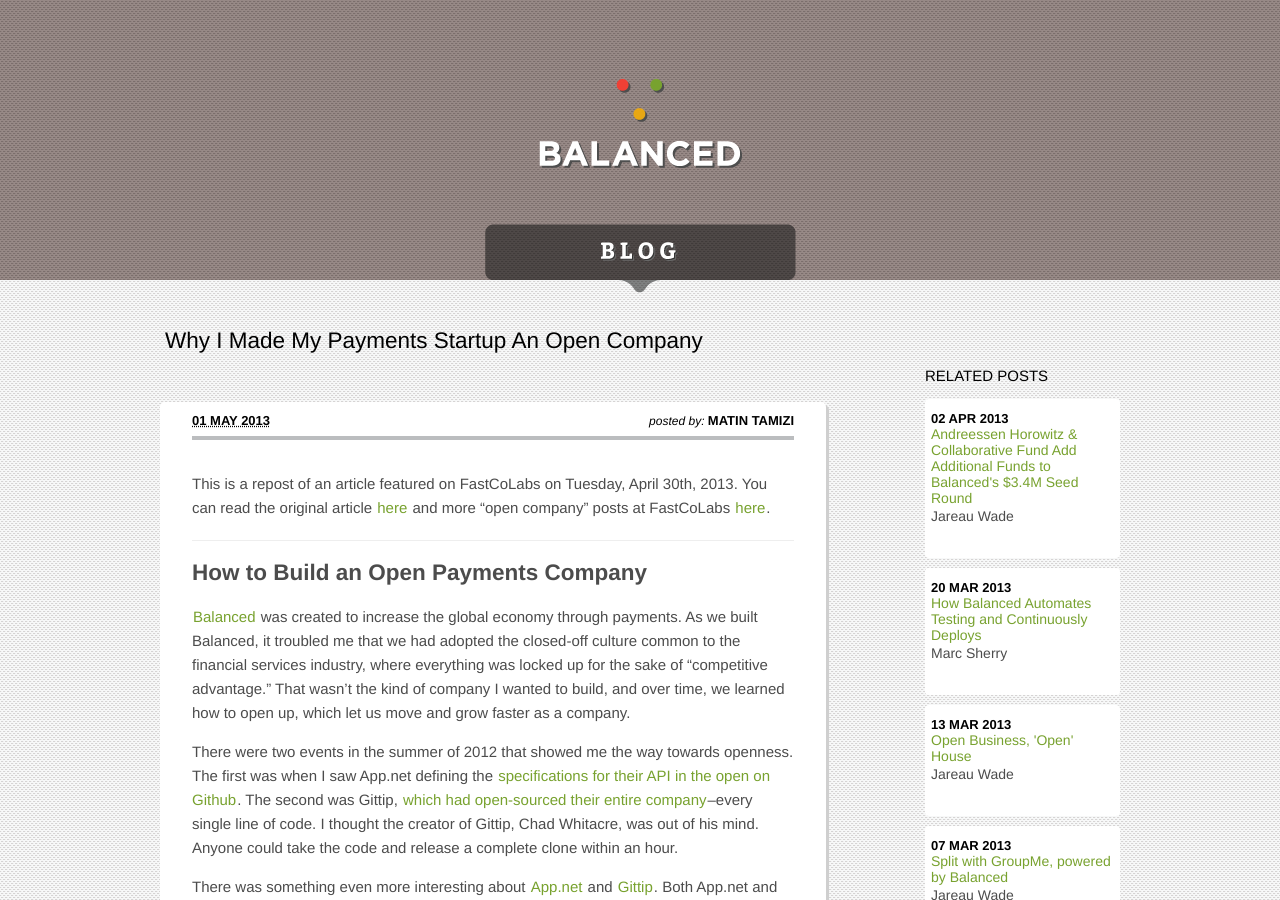
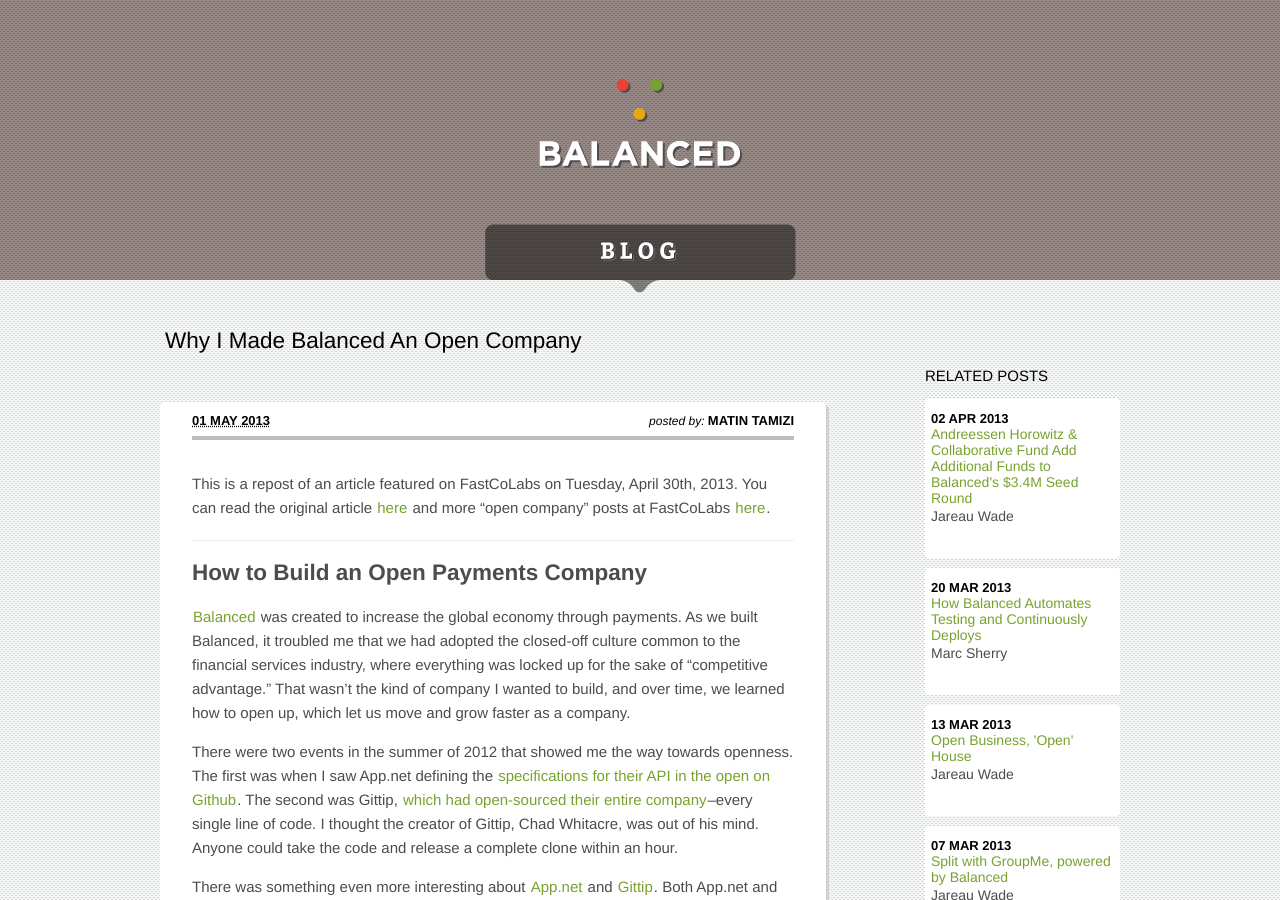
Before and after one commit to balanced/balanced.github.com, a Jekyll site: the page built from _posts/2013-05-01-why-i-made-my-payments-startup-an-open-company.md, in a window 1280 px wide and 900 px high. Built offline with Jekyll 4.4.1, drawn with Linux system fonts in a browser that asks for light colours; nearby versions of some CDN libraries; library files that are not in the unit come from our copies; Markdown is read by kramdown in place of the engine named in the settings; comment, search, counter and statistics services are not loaded.

Commit message:
Update 2013-05-01-why-i-made-my-payments-startup-an-open-company.md

```diff
--- a/_posts/2013-05-01-why-i-made-my-payments-startup-an-open-company.md
+++ b/_posts/2013-05-01-why-i-made-my-payments-startup-an-open-company.md
@@ -1,7 +1,7 @@
 ---
 layout: post
 author: Matin Tamizi
-title: "Why I Made My Payments Startup An Open Company"
+title: "Why I Made Balanced An Open Company"
 tags:
 - balanced
 - open company
```
